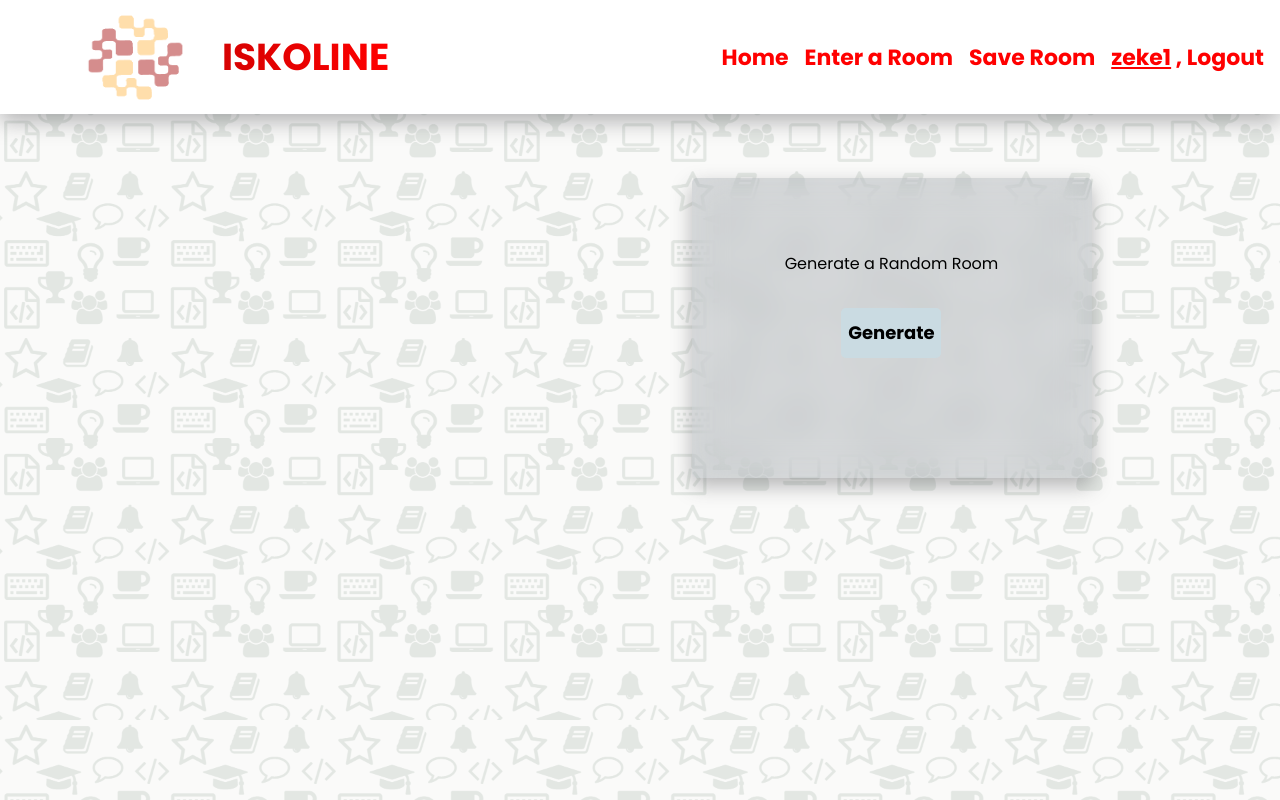
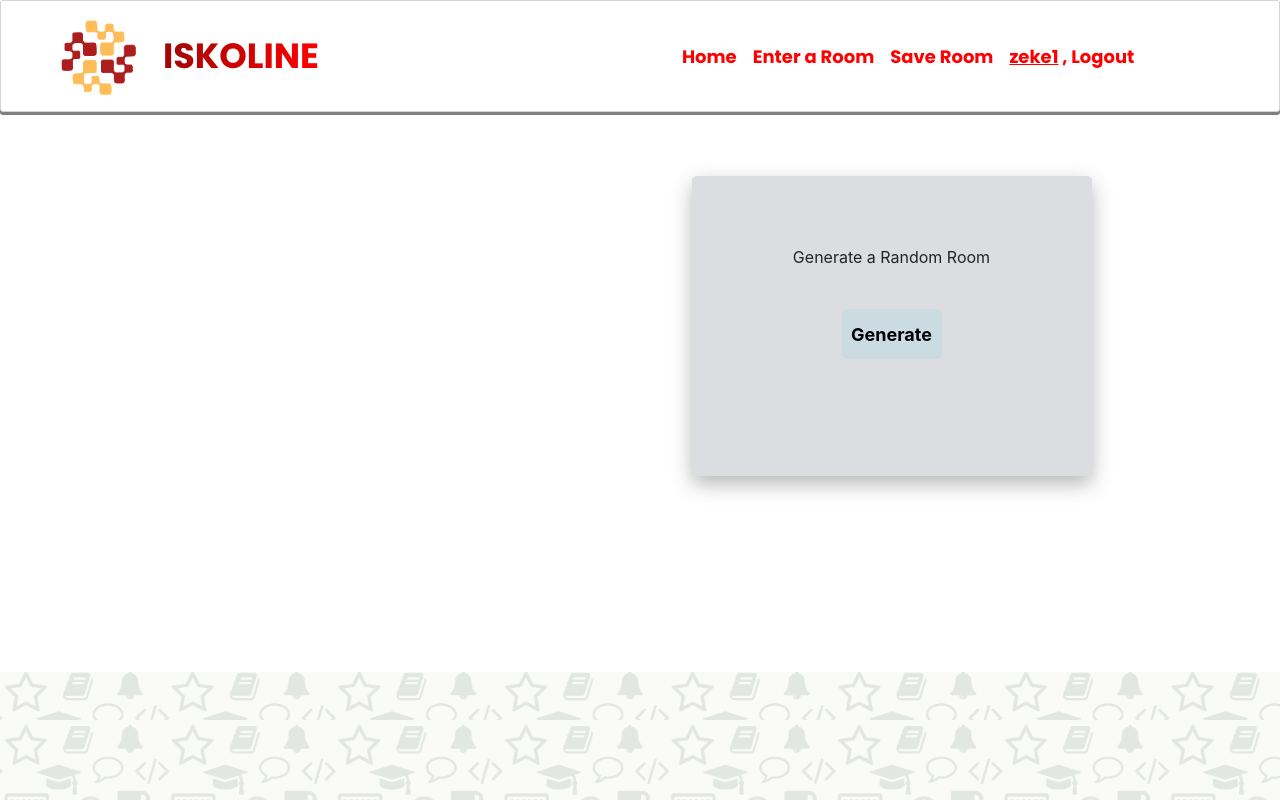
Before and after one commit to Iskademia/iskoline, a Django app: page /chat/ in a window 1280 px wide. Run offline with Django 3.2, Linux system fonts and the light colour scheme; a user stored in the database is signed in; data comes from the database, SQL or seed files in the repository; some libraries are stand-ins or nearby versions.

Commit message:
Chat navbar responsive

```diff
--- a/chatApp/templates/chatApp/index.html
+++ b/chatApp/templates/chatApp/index.html
@@ -5,42 +5,45 @@
 	<meta charset="UTF-8">
 	<meta name="viewport" content="width=device-width, initial-scale=1.0">
 
-	<!-- <link rel="stylesheet" href="https://cdn.jsdelivr.net/npm/bootstrap@4.6.1/dist/css/bootstrap.min.css">
+	<link rel="stylesheet" href="https://cdn.jsdelivr.net/npm/bootstrap@4.6.1/dist/css/bootstrap.min.css">
     <script src="https://cdn.jsdelivr.net/npm/jquery@3.6.0/dist/jquery.slim.min.js"></script>
     <script src="https://cdn.jsdelivr.net/npm/popper.js@1.16.1/dist/umd/popper.min.js"></script>
     <script src="https://cdn.jsdelivr.net/npm/bootstrap@4.6.1/dist/js/bootstrap.bundle.min.js"></script>
-	 -->
 	<link
 		rel="stylesheet"
 		href="https://pro.fontawesome.com/releases/v5.10.0/css/all.css"
 		integrity="sha384-AYmEC3Yw5cVb3ZcuHtOA93w35dYTsvhLPVnYs9eStHfGJvOvKxVfELGroGkvsg+p"
 		crossorigin="anonymous"/>
-
-	<!-- <link href="https://cdn.jsdelivr.net/npm/bootstrap@5.1.0/dist/css/bootstrap.min.css" rel="stylesheet" integrity="sha384-KyZXEAg3QhqLMpG8r+8fhAXLRk2vvoC2f3B09zVXn8CA5QIVfZOJ3BCsw2P0p/We" crossorigin="anonymous"> -->
 	<link rel="stylesheet" href="https://use.fontawesome.com/releases/v5.8.2/css/all.css">
 	<link rel="stylesheet" href="https://use.fontawesome.com/releases/v5.0.7/css/all.css">
 	<link rel="stylesheet" href="{% static 'index.css' %}">
-	<!-- {% if user.is_authenticated %} -->
-	<!-- <link rel="icon" href="https://avatars.dicebear.com/api/avataaars/{{request.user.username}}.svg" type="image/x-icon"> -->
-	<!-- {% else %} -->
-	<!-- <link rel="icon" href="{% static '/image/favicon.ico' %}" type="image/x-icon"> -->
-	<!-- {% endif %} -->
 	<title>{% block title %}{% endblock %}</title>
 </head>
 <body>
-	<nav class="navbar">
-		<div class="navbar-text1">
-		  <a href="{% url 'post_list' %}"><img src="{% static '/images/ISKOLINE_LOGO.png' %}" alt="Logo"/></a>
-		  <a class="navbar-text2" href="{% url 'post_list' %}"><h1>ISKOLINE</h1></a>
-		</div>
-		<div class="nav-links">
-			<a href="{% url 'post_list' %}">Home</a>
-			<a href="{% url 'enterroom' %}">Enter a Room</a>
-			<a href="{% url 'saveroom' %}">Save Room</a>
-			<a href="{% url 'logout' %}"><u>{{request.user}}</u> , Logout</a>
-		</div>
-	  </nav>
+	<div class="navbar1">
+		<nav class="navbar navbar-expand-md navbar-dark sticky-top">
+            <button class="navbar-toggler" data-toggle="collapse" data-target="#collapse_target">
+                <span class="navbar-toggler-icon"></span>
+            </button>
+
+			<div class="collapse navbar-collapse" id="collapse_target">
+                <a class="navbar-brand" href="{% url 'post_list' %}"><img class="logo"
+                    src="{% static '/images/ISKOLINE_LOGO.png' %}"></a>
+                <a class="navbar-text" href="{% url 'post_list' %}">ISKOLINE</a>
+            </div>
+
+			<div class="collapse navbar-collapse"  id="collapse_target">
+				<ul class="navbar-nav">
+					<li class="nav-item"><a class="nav-link" href="{% url 'post_list' %}">Home</a></li>
+					<li class="nav-item"><a class="nav-link" href="{% url 'enterroom' %}">Enter a Room</a></li>
+					<li class="nav-item"><a class="nav-link" href="{% url 'saveroom' %}">Save Room</a></li>
+					<li class="nav-item"><a class="nav-link" href="{% url 'logout' %}"><u>{{request.user}}</u> , Logout</a></li>
+				</ul>
+			</div>
+		</nav>
+	</div>
+	  {% block content %}
+{% endblock %}
 </body>
-{% block content %}
-{% endblock %}
+
 </html>
--- a/static/index.css
+++ b/static/index.css
@@ -1,10 +1,11 @@
 @import url("https://fonts.googleapis.com/css2?family=Poppins:ital,wght@0,300;0,400;0,500;0,700;1,300&display=swap");
+@import url('https://fonts.googleapis.com/css2?family=Poppins:wght@400;500;600;700&family=Ubuntu:wght@400;500;700&display=swap');
+
 * {
   padding: 0;
   margin: 0;
-  -webkit-box-sizing: border-box;
   box-sizing: border-box;
-  font-family: "Poppins", "sans-serif";
+
 }
 
 html {
@@ -18,31 +19,27 @@ html {
 
 } */
 
-.navbar {
-  display: -webkit-box;
-  display: -ms-flexbox;
-  display: flex;
-  /* padding: 1rem; */
-  -webkit-box-pack: justify;
-  -ms-flex-pack: justify;
-  justify-content: space-between;
-  -webkit-box-align: center;
-  -ms-flex-align: center;
-  align-items: center;
-  /* margin: 1rem; */
-  /* border-radius: 20px; */
-  background: rgba(255, 255, 255, 0.995);
-  -webkit-box-shadow: 0 8px 20px 0 rgba(63, 63, 68, 0.37);
-  box-shadow: 0 8px 20px 0 rgba(63, 63, 68, 0.37);
-  backdrop-filter: blur(16px);
-  -webkit-backdrop-filter: blur(16px);
+.navbar1{
+    background-color: #ffffff;
+    /* background-color: #111; */
+    font-family: 'Poppins';
+    font-size: 18px;
+    border: 1px solid lightgray;
+    border-radius: 3px;
+    box-shadow: 0 3px 0 gray;
 }
-
-.navbar img {
-  margin-top: 0.5rem;
-  margin-left: 2rem;
-  height: 95px;
-  width: 190px;
+.navbar-nav{
+  transform: translateX(25%);
+}
+.logo{
+  max-width: 150px;
+  max-height: 150px;
+  margin-right: -20px;
+}
+.nav-item a
+{
+    color: red !important;
+    font-weight: bold;
 }
 
 .nav-links{
@@ -50,7 +47,10 @@ html {
   justify-content: center;
   align-items: center;
 }
-
+.navbar-toggler
+{
+    background-color: rgb(148, 34, 34);
+}
 .nav-links a {
   padding-right: 1rem;
   text-decoration: none;
@@ -69,22 +69,16 @@ html {
   /* float: right; */
   /* transform: translateX(20%); */
 }
-
-.navbar-text2 h1:hover{
-  color: #000;
+.navbar-text
+{
+    font-size: 35px;
+    font-weight: bold;
+    /* color: CF0000; */
+    background: -webkit-linear-gradient(right, #FF0000, #9F0606);
+    -webkit-background-clip: text;
+            background-clip: text;
+    -webkit-text-fill-color: transparent;
 }
-.navbar-text1  {
-  display: flex;
-  justify-content: center;
-  align-items: center;
-  font-size: 25px;
-  font-weight: bold;
-  /* color: CF0000; */
-  background: -webkit-linear-gradient(right, #FF0000, #9F0606);
-  -webkit-background-clip: text;
-  -webkit-text-fill-color: transparent;
-}
-
 section {
   width: 90%;
   margin: auto;
```
